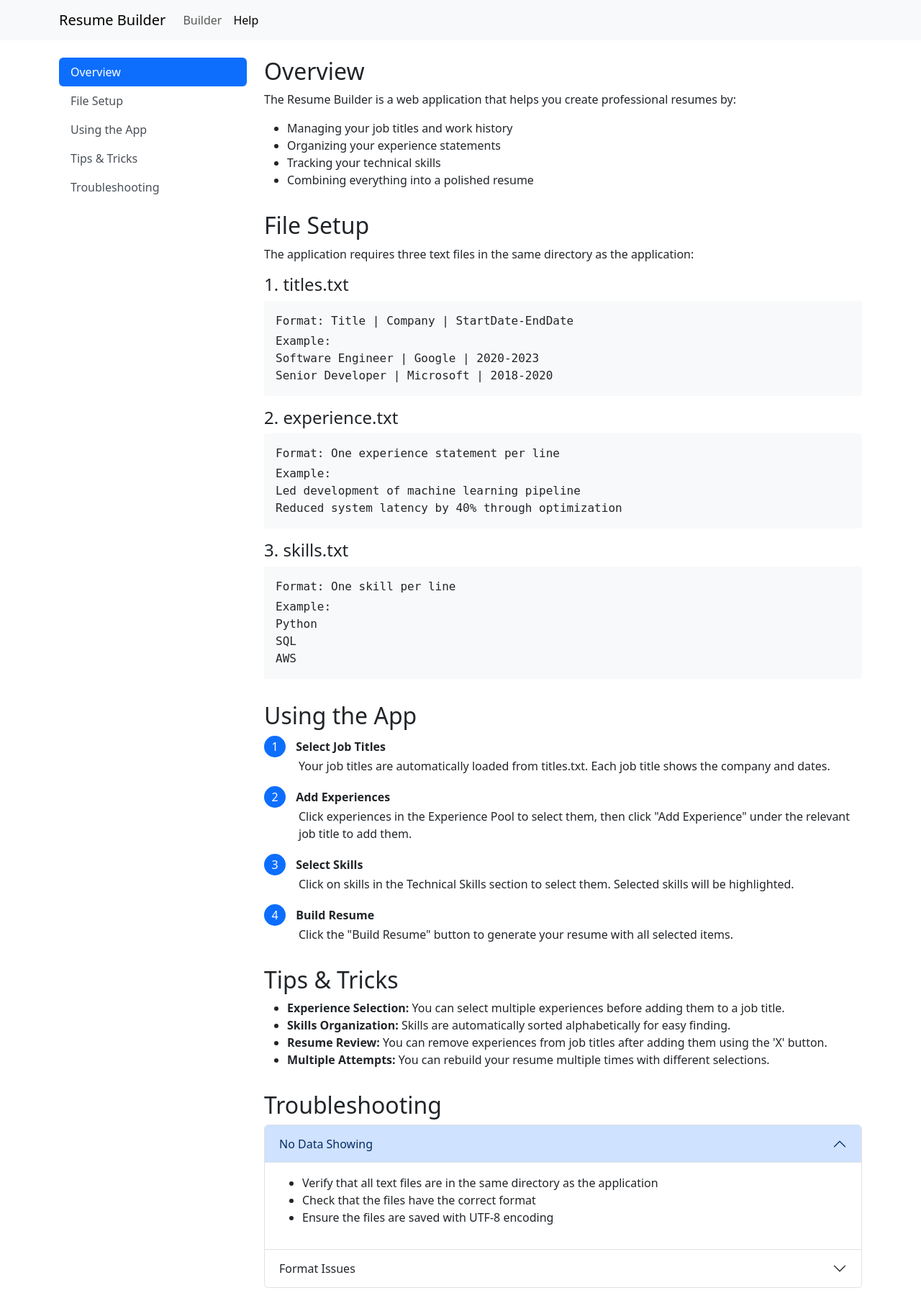
After one commit to mzainah/Majd_Resume_Builder, a Flask app: page /help in a window 1280 px wide. The commit adds this page. Shown: the whole page at 72% size. Run offline with Flask 3, Linux system fonts and the light colour scheme; some libraries are stand-ins or nearby versions.

Commit message:
Add files via upload

```diff
--- a/app.py
+++ b/app.py
@@ -13,7 +13,6 @@ class JobTitle:
     @classmethod
     def from_line(cls, line):
         try:
-            # Expected format: "Title | Company | StartDate-EndDate"
             parts = [part.strip() for part in line.split('|')]
             if len(parts) == 3:
                 title = parts[0]
@@ -26,61 +25,40 @@ class JobTitle:
             print(f"Error parsing line: {line}, Error: {e}")
         return None
 
-def read_experiences(filename):
-    # Get absolute path
+def read_file_content(filename):
     file_path = os.path.join(os.path.dirname(__file__), filename)
-    print(f"Attempting to read experiences from: {file_path}")
-
+    print(f"Attempting to read from: {file_path}")
     try:
         with open(file_path, 'r', encoding='utf-8') as file:
-            experiences = [line.strip() for line in file if line.strip()]
-            print(f"Read {len(experiences)} experiences:")
-            for exp in experiences:
-                print(f"- {exp}")
-            return experiences
+            return [line.strip() for line in file if line.strip() and not line.strip().upper() == 'SKILLS']
     except FileNotFoundError:
-        print(f"Experience file not found: {file_path}")
+        print(f"File not found: {file_path}")
         return []
     except Exception as e:
-        print(f"Error reading experience file: {e}")
+        print(f"Error reading file: {e}")
         return []
 
-def read_titles(filename):
-    # Get absolute path
-    file_path = os.path.join(os.path.dirname(__file__), filename)
-    print(f"Attempting to read titles from: {file_path}")
+def read_experiences():
+    return read_file_content('experience.txt')
 
+def read_titles():
     titles = []
-    try:
-        with open(file_path, 'r', encoding='utf-8') as file:
-            lines = file.readlines()
-            print(f"Read {len(lines)} lines from titles file:")
-            for line in lines:
-                line = line.strip()
-                print(f"Processing line: {line}")
-                if line:
-                    job_title = JobTitle.from_line(line)
-                    if job_title:
-                        titles.append(job_title)
-                        print(f"Added title: {job_title.title} at {job_title.company}")
-    except FileNotFoundError:
-        print(f"Titles file not found: {file_path}")
-    except Exception as e:
-        print(f"Error reading titles file: {e}")
+    for line in read_file_content('titles.txt'):
+        job_title = JobTitle.from_line(line)
+        if job_title:
+            titles.append(job_title)
+    return titles
 
-    print(f"Total titles processed: {len(titles)}")
-    return titles
+def read_skills():
+    skills = read_file_content('skills.txt')
+    return sorted(skills)  # Sort skills alphabetically
 
 @app.route('/')
 def index():
-    # Read experiences and titles from files
-    print("\n=== Reading Experiences ===")
-    experiences = read_experiences('experience.txt')
+    experiences = read_experiences()
+    titles = read_titles()
+    skills = read_skills()
 
-    print("\n=== Reading Titles ===")
-    titles = read_titles('titles.txt')
-
-    # Convert titles to dictionary for template
     title_dicts = [
         {
             'title': title.title,
@@ -91,18 +69,24 @@ def index():
         for title in titles
     ]
 
-    print(f"\nSending to template:")
+    print(f"\nLoaded data:")
     print(f"- {len(experiences)} experiences")
     print(f"- {len(title_dicts)} titles")
+    print(f"- {len(skills)} skills")
 
     return render_template('index.html',
                          experiences=experiences,
-                         titles=title_dicts)
+                         titles=title_dicts,
+                         skills=skills)
 
 @app.route('/build_resume', methods=['POST'])
 def build_resume():
     data = request.get_json()
     return jsonify({'status': 'success', 'resume': data})
 
+@app.route('/help')
+def help():
+     return render_template('help.html')
+
 if __name__ == '__main__':
     app.run(debug=True)
--- /dev/null
+++ b/templates/help.html
@@ -0,0 +1,201 @@
+<!DOCTYPE html>
+<html lang="en">
+<head>
+    <meta charset="UTF-8">
+    <meta name="viewport" content="width=device-width, initial-scale=1.0">
+    <title>Resume Builder - Help</title>
+    <link href="https://cdnjs.cloudflare.com/ajax/libs/bootstrap/5.3.0/css/bootstrap.min.css" rel="stylesheet">
+    <style>
+        .help-section {
+            margin-bottom: 2rem;
+        }
+        .nav-pills .nav-link {
+            color: #495057;
+        }
+        .nav-pills .nav-link.active {
+            background-color: #0d6efd;
+            color: white;
+        }
+        .step-number {
+            background-color: #0d6efd;
+            color: white;
+            width: 30px;
+            height: 30px;
+            border-radius: 50%;
+            display: inline-flex;
+            align-items: center;
+            justify-content: center;
+            margin-right: 10px;
+        }
+        .file-format {
+            background-color: #f8f9fa;
+            padding: 1rem;
+            border-radius: 4px;
+            font-family: monospace;
+        }
+    </style>
+</head>
+<body>
+    <!-- Navigation Bar -->
+    <nav class="navbar navbar-expand-lg navbar-light bg-light">
+        <div class="container">
+            <a class="navbar-brand" href="/">Resume Builder</a>
+            <button class="navbar-toggler" type="button" data-bs-toggle="collapse" data-bs-target="#navbarNav">
+                <span class="navbar-toggler-icon"></span>
+            </button>
+            <div class="collapse navbar-collapse" id="navbarNav">
+                <ul class="navbar-nav">
+                    <li class="nav-item">
+                        <a class="nav-link" href="/">Builder</a>
+                    </li>
+                    <li class="nav-item">
+                        <a class="nav-link active" href="/help">Help</a>
+                    </li>
+                </ul>
+            </div>
+        </div>
+    </nav>
+
+    <div class="container mt-4">
+        <div class="row">
+            <!-- Left Sidebar - Navigation -->
+            <div class="col-md-3">
+                <nav class="nav flex-column nav-pills">
+                    <a class="nav-link active" href="#overview">Overview</a>
+                    <a class="nav-link" href="#file-setup">File Setup</a>
+                    <a class="nav-link" href="#using-app">Using the App</a>
+                    <a class="nav-link" href="#tips">Tips & Tricks</a>
+                    <a class="nav-link" href="#troubleshooting">Troubleshooting</a>
+                </nav>
+            </div>
+
+            <!-- Main Content -->
+            <div class="col-md-9">
+                <!-- Overview Section -->
+                <section id="overview" class="help-section">
+                    <h2>Overview</h2>
+                    <p>The Resume Builder is a web application that helps you create professional resumes by:</p>
+                    <ul>
+                        <li>Managing your job titles and work history</li>
+                        <li>Organizing your experience statements</li>
+                        <li>Tracking your technical skills</li>
+                        <li>Combining everything into a polished resume</li>
+                    </ul>
+                </section>
+
+                <!-- File Setup Section -->
+                <section id="file-setup" class="help-section">
+                    <h2>File Setup</h2>
+                    <p>The application requires three text files in the same directory as the application:</p>
+
+                    <h4>1. titles.txt</h4>
+                    <div class="file-format mb-3">
+                        <p class="mb-1">Format: Title | Company | StartDate-EndDate</p>
+                        Example:<br>
+                        Software Engineer | Google | 2020-2023<br>
+                        Senior Developer | Microsoft | 2018-2020
+                    </div>
+
+                    <h4>2. experience.txt</h4>
+                    <div class="file-format mb-3">
+                        <p class="mb-1">Format: One experience statement per line</p>
+                        Example:<br>
+                        Led development of machine learning pipeline<br>
+                        Reduced system latency by 40% through optimization
+                    </div>
+
+                    <h4>3. skills.txt</h4>
+                    <div class="file-format mb-3">
+                        <p class="mb-1">Format: One skill per line</p>
+                        Example:<br>
+                        Python<br>
+                        SQL<br>
+                        AWS
+                    </div>
+                </section>
+
+                <!-- Using the App Section -->
+                <section id="using-app" class="help-section">
+                    <h2>Using the App</h2>
+                    <div class="mb-3">
+                        <span class="step-number">1</span>
+                        <strong>Select Job Titles</strong>
+                        <p class="ms-5">Your job titles are automatically loaded from titles.txt. Each job title shows the company and dates.</p>
+                    </div>
+
+                    <div class="mb-3">
+                        <span class="step-number">2</span>
+                        <strong>Add Experiences</strong>
+                        <p class="ms-5">Click experiences in the Experience Pool to select them, then click "Add Experience" under the relevant job title to add them.</p>
+                    </div>
+
+                    <div class="mb-3">
+                        <span class="step-number">3</span>
+                        <strong>Select Skills</strong>
+                        <p class="ms-5">Click on skills in the Technical Skills section to select them. Selected skills will be highlighted.</p>
+                    </div>
+
+                    <div class="mb-3">
+                        <span class="step-number">4</span>
+                        <strong>Build Resume</strong>
+                        <p class="ms-5">Click the "Build Resume" button to generate your resume with all selected items.</p>
+                    </div>
+                </section>
+
+                <!-- Tips Section -->
+                <section id="tips" class="help-section">
+                    <h2>Tips & Tricks</h2>
+                    <ul>
+                        <li><strong>Experience Selection:</strong> You can select multiple experiences before adding them to a job title.</li>
+                        <li><strong>Skills Organization:</strong> Skills are automatically sorted alphabetically for easy finding.</li>
+                        <li><strong>Resume Review:</strong> You can remove experiences from job titles after adding them using the 'X' button.</li>
+                        <li><strong>Multiple Attempts:</strong> You can rebuild your resume multiple times with different selections.</li>
+                    </ul>
+                </section>
+
+                <!-- Troubleshooting Section -->
+                <section id="troubleshooting" class="help-section">
+                    <h2>Troubleshooting</h2>
+                    <div class="accordion" id="troubleshootingAccordion">
+                        <div class="accordion-item">
+                            <h3 class="accordion-header">
+                                <button class="accordion-button" type="button" data-bs-toggle="collapse" data-bs-target="#noData">
+                                    No Data Showing
+                                </button>
+                            </h3>
+                            <div id="noData" class="accordion-collapse collapse show">
+                                <div class="accordion-body">
+                                    <ul>
+                                        <li>Verify that all text files are in the same directory as the application</li>
+                                        <li>Check that the files have the correct format</li>
+                                        <li>Ensure the files are saved with UTF-8 encoding</li>
+                                    </ul>
+                                </div>
+                            </div>
+                        </div>
+
+                        <div class="accordion-item">
+                            <h3 class="accordion-header">
+                                <button class="accordion-button collapsed" type="button" data-bs-toggle="collapse" data-bs-target="#formatIssues">
+                                    Format Issues
+                                </button>
+                            </h3>
+                            <div id="formatIssues" class="accordion-collapse collapse">
+                                <div class="accordion-body">
+                                    <ul>
+                                        <li>Make sure titles.txt uses the correct delimiter (|)</li>
+                                        <li>Check for extra spaces at the beginning/end of lines</li>
+                                        <li>Verify date formats in titles.txt (YYYY-YYYY)</li>
+                                    </ul>
+                                </div>
+                            </div>
+                        </div>
+                    </div>
+                </section>
+            </div>
+        </div>
+    </div>
+
+    <script src="https://cdnjs.cloudflare.com/ajax/libs/bootstrap/5.3.0/js/bootstrap.bundle.min.js"></script>
+</body>
+</html>
```
Also changed, not shown: experience.txt (+63 -0 lines), skills.txt (added, +105 -0 lines), templates/index.html (+71 -7 lines), titles.txt (+11 -3 lines).
